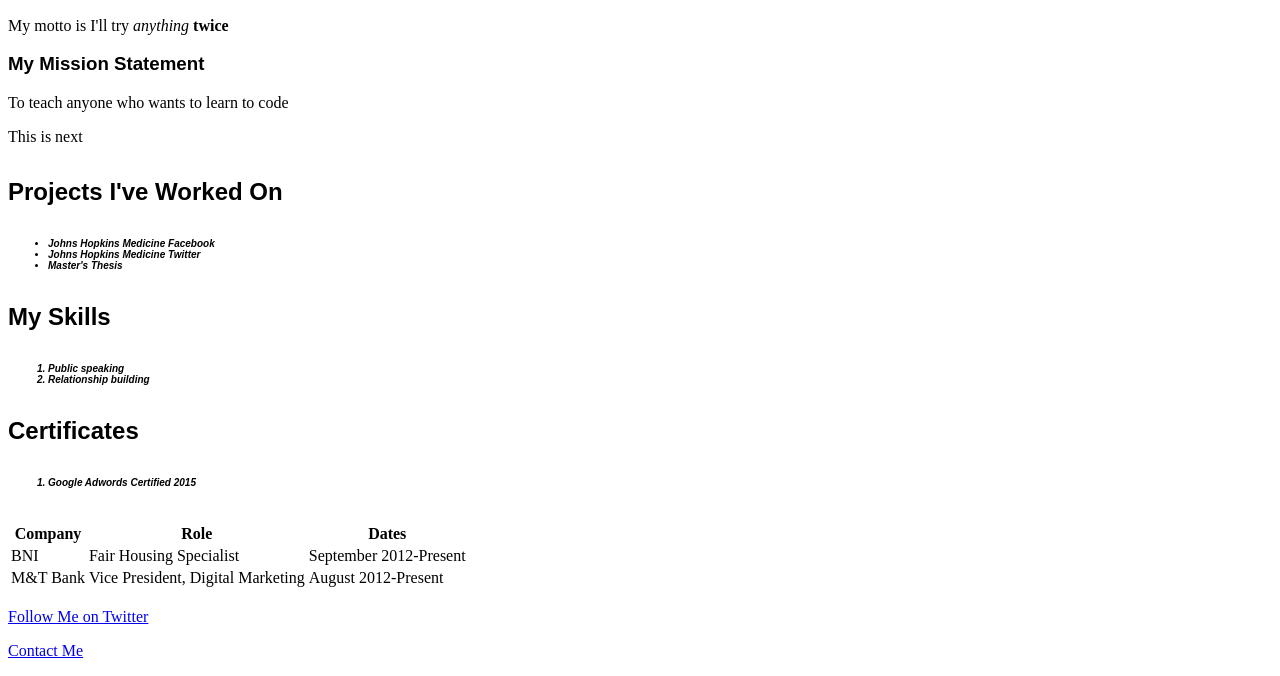
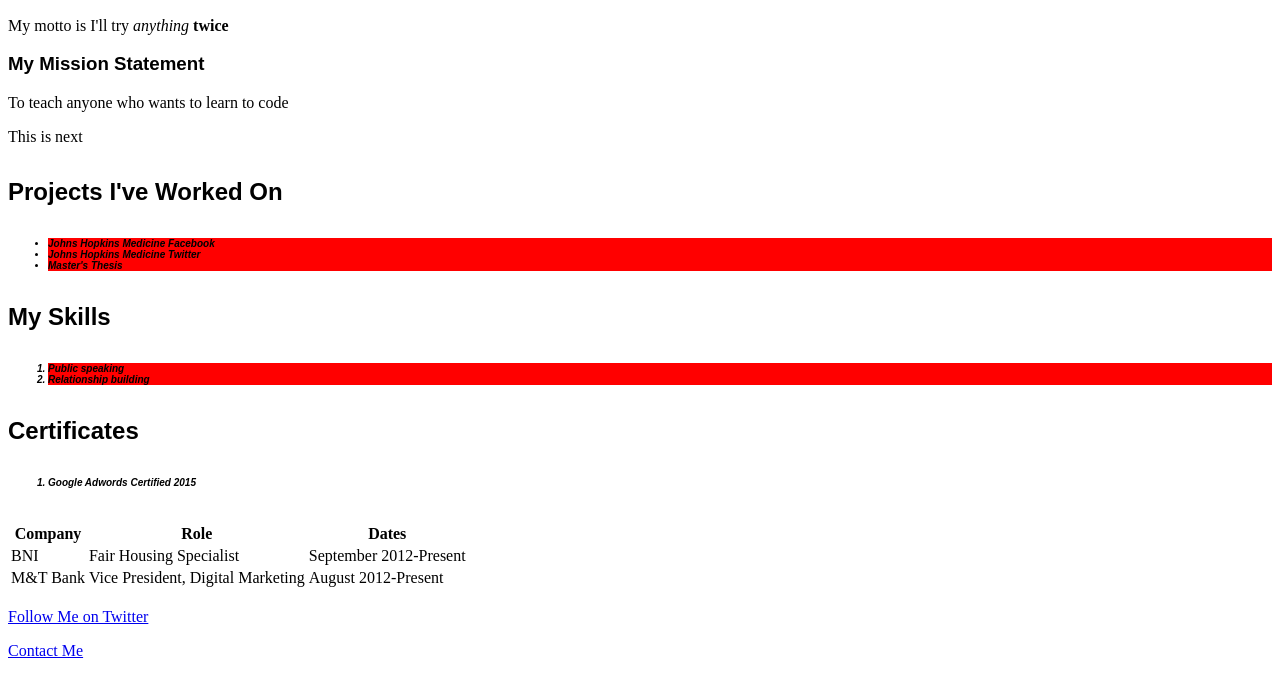
Before and after one commit to sjmonk5/sjmonk5.github.io, a plain HTML site: page index.html in a window 1280 px wide. Shown: the part 839-1515 px from the top of the page. Drawn offline with Linux system fonts and the light colour scheme.

Commit message:
Style Class Update

```diff
--- a/index.html
+++ b/index.html
@@ -18,15 +18,15 @@
 
 	<h4>Projects I've Worked On</h4>
 	<ul>
-		<li>Johns Hopkins Medicine Facebook</li>
-		<li>Johns Hopkins Medicine Twitter</li>
-		<li>Master's Thesis</li>
+		<li class="project-list-items">Johns Hopkins Medicine Facebook</li>
+		<li class="project-list-items">Johns Hopkins Medicine Twitter</li>
+		<li class="project-list-items">Master's Thesis</li>
 	</ul>
 
 	<h4>My Skills</h4>
 	<ol>
-		<li>Public speaking</li>
-		<li>Relationship building</li>
+		<li class="skills-list-items">Public speaking</li>
+		<li class="skills-list-items">Relationship building</li>
 	</ol>
 
 	<h4>Certificates</h4>
```
